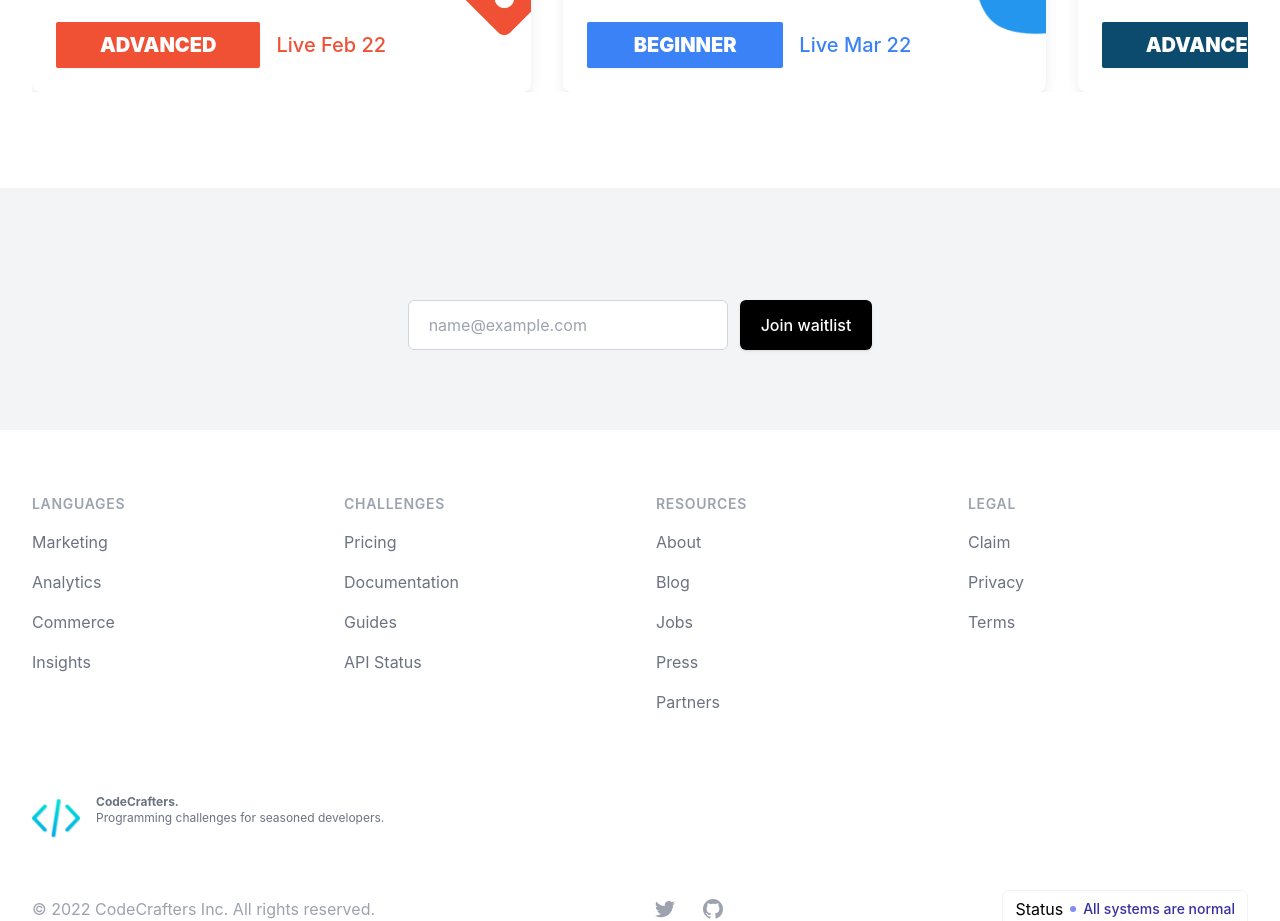
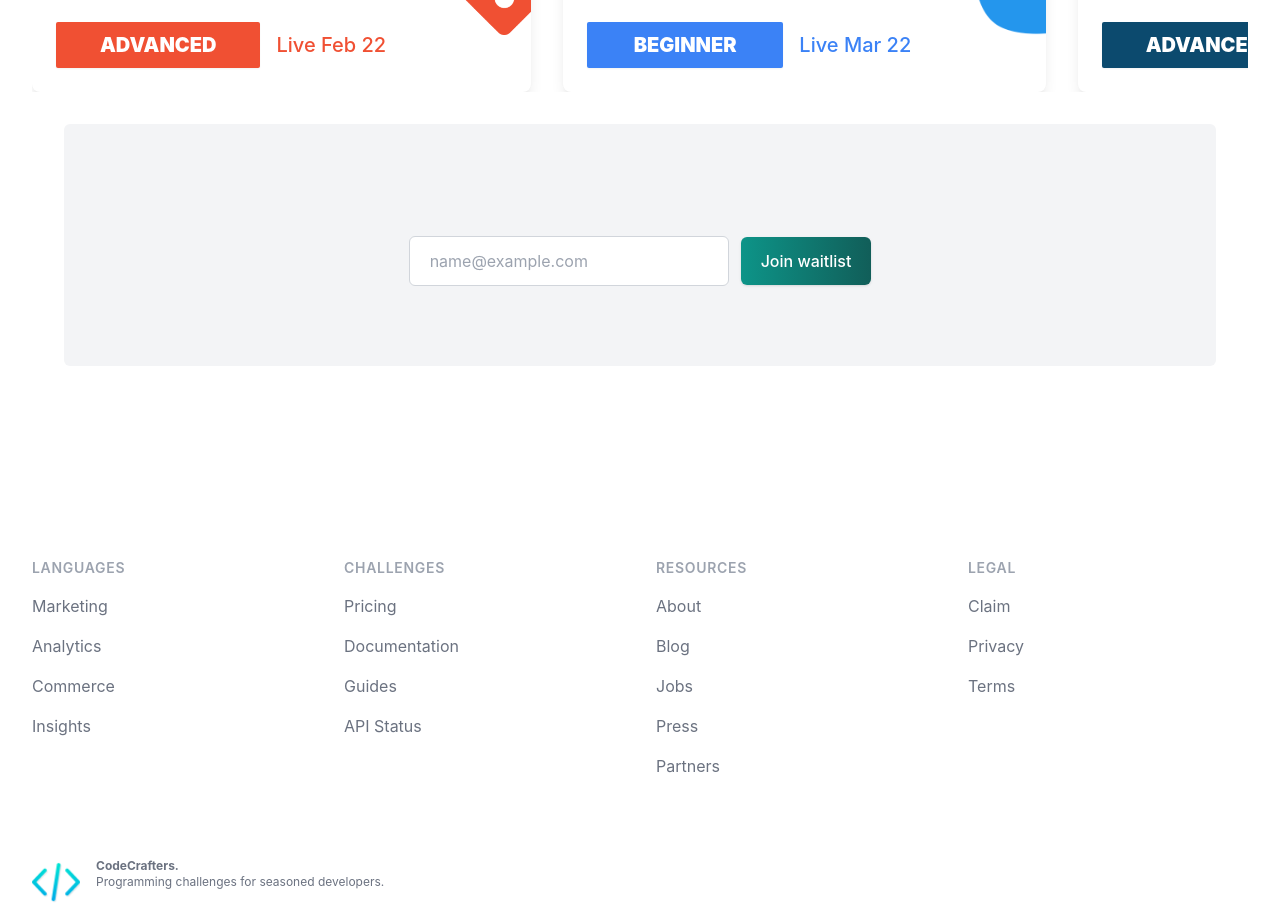
Before and after one commit to sarupbanskota/byor-landing, a Next.js app: page / in a window 1280 px wide. Shown: the part 4020-4941 px from the top of the page. Built offline with nearby package versions, Linux system fonts and the light colour scheme.

Commit message:
fix waitlist form position + styling fixes

```diff
--- a/components/CourseCards.js
+++ b/components/CourseCards.js
@@ -1,3 +1,5 @@
+import { WaitlistForm } from "./WaitlistForm";
+
 export { CourseCards };
 
 const upcomingCourses = [
@@ -96,6 +98,7 @@ function CourseCards() {
             </a>
           ))}
         </div>
+        <WaitlistForm />
       </div>
     </div>
   );
--- a/components/FooterBottom.js
+++ b/components/FooterBottom.js
@@ -60,7 +60,7 @@ function FooterBottom() {
             &copy; 2022 CodeCrafters Inc. All rights reserved.
           </p>
         </div>
-        <div className="md:order-3 border border-gray-100 px-3 py-1.5 rounded-md inline-flex gap-2">
+        <div className="md:order-3 border border-gray-100 px-3 py-1.5 rounded-md inline-flex gap-2 mt-10 md:mt-0">
           Status{" "}
           <span className="inline-flex items-center  text-sm font-medium text-indigo-800">
             <svg
--- a/components/WaitlistForm.js
+++ b/components/WaitlistForm.js
@@ -2,8 +2,8 @@ export { WaitlistForm };
 
 function WaitlistForm() {
   return (
-    <div className="mx-auto max-w-md px-4 sm:max-w-3xl sm:px-6 lg:max-w-7xl lg:px-8 bg-gray-100">
-      <div className="relative px-6 py-10 overflow-hidden sm:px-12 sm:py-20">
+    <div className="mx-auto max-w-md px-4 sm:max-w-3xl sm:px-6 lg:max-w-7xl lg:px-8">
+      <div className="relative px-4 py-4 my-8 overflow-hidden sm:px-12 sm:py-20 bg-gray-100 rounded-md">
         <form className="mt-8 sm:flex items-center justify-center">
           <label htmlFor="email-address" className="sr-only">
             Email address
@@ -20,7 +20,7 @@ function WaitlistForm() {
           <div className="mt-3 rounded-md shadow sm:mt-0 sm:ml-3 sm:flex-shrink-0">
             <button
               type="submit"
-              className="w-full flex items-center justify-center px-5 py-3 border border-transparent text-base font-medium rounded-md text-white bg-black hover:bg-gray-700 focus:outline-none focus:ring-2 focus:ring-offset-2 focus:ring-gray-900"
+              className="w-full flex items-center justify-center px-5 py-3 text-base font-medium rounded-md text-white bg-gradient-to-r from-teal-600 to-teal-800 hover:from-teal-500 hover:to-teal-700 focus:outline-none focus:ring-2 focus:ring-offset-2 focus:ring-gray-900"
             >
               Join waitlist
             </button>
--- a/pages/index.js
+++ b/pages/index.js
@@ -22,7 +22,6 @@ export default function Home() {
         <Testimonial />
         <ValuePropositions />
         <CourseCards />
-        <WaitlistForm />
       </main>
     </div>
   );
```
